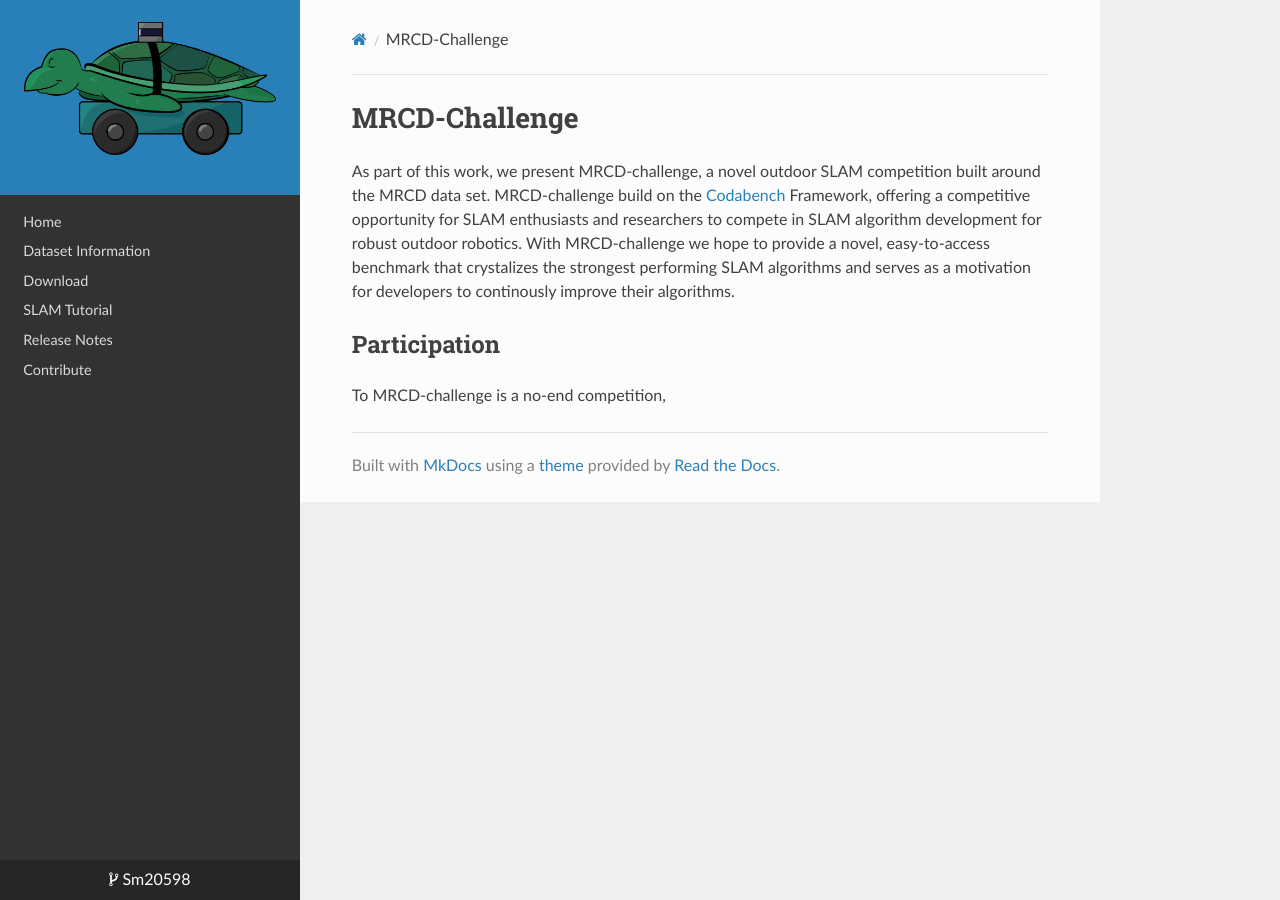
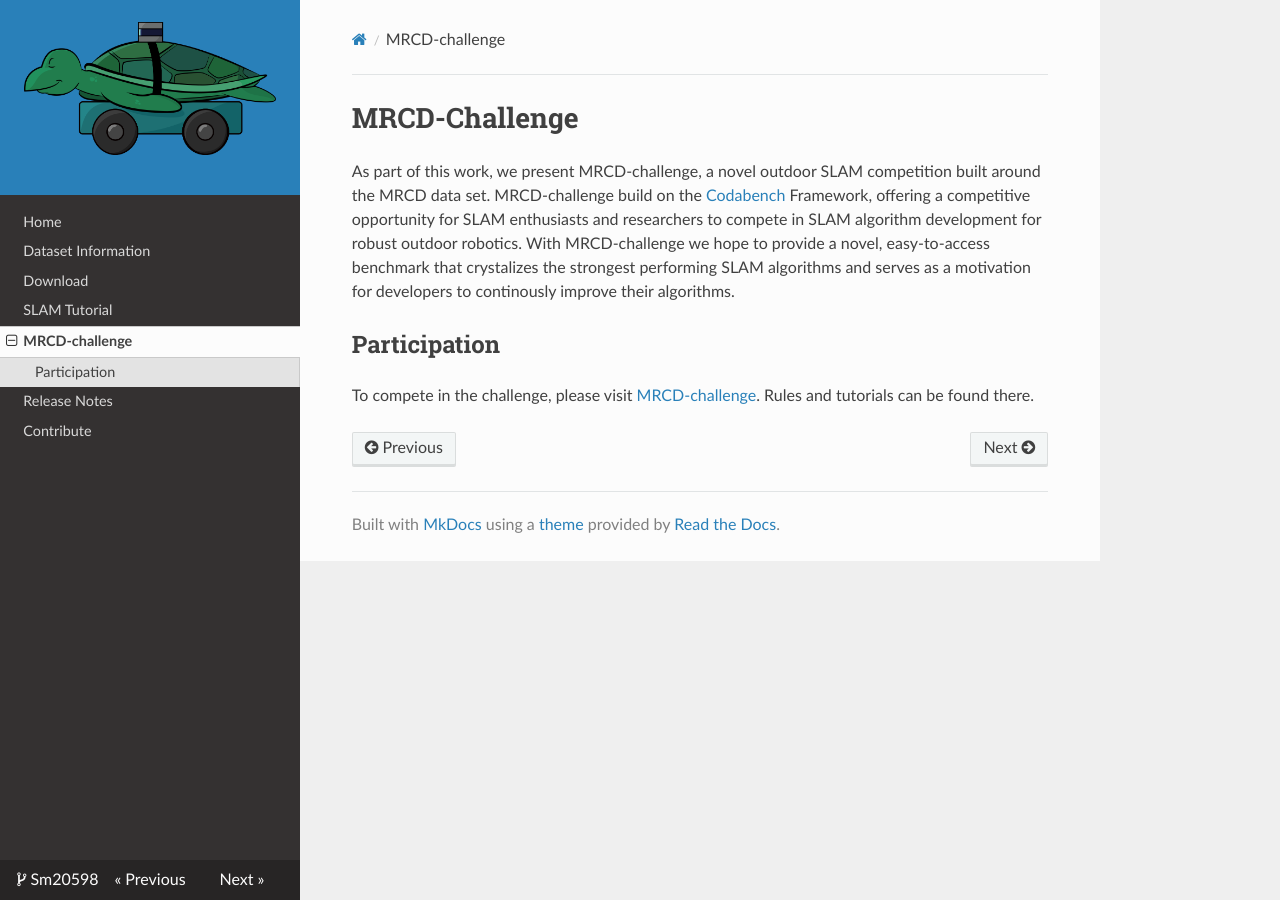
Before and after one commit to SM20598/MRCD, an MkDocs documentation site: the page built from docs/challenge.md, in a window 1280 px wide. Built offline with MkDocs 1.6.1, drawn with Linux system fonts in a browser that asks for light colours; nearby versions of some CDN libraries.

Commit message:
added codabench challenge

```diff
--- a/docs/challenge.md
+++ b/docs/challenge.md
@@ -2,4 +2,4 @@
 As part of this work, we present MRCD-challenge, a novel outdoor SLAM competition built around the MRCD data set. MRCD-challenge build on the [Codabench](https://www.codabench.org/) Framework, offering a competitive opportunity for SLAM enthusiasts and researchers to compete in SLAM algorithm development for robust outdoor robotics. With MRCD-challenge we hope to provide a novel, easy-to-access benchmark that crystalizes the strongest performing SLAM algorithms and serves as a motivation for developers to continously improve their algorithms.
 
 ## Participation
-To MRCD-challenge is a no-end competition,
+To compete in the challenge, please visit [MRCD-challenge](https://www.codabench.org/competitions/16114/). Rules and tutorials can be found there.
--- a/mkdocs.yml
+++ b/mkdocs.yml
@@ -5,6 +5,7 @@ nav:
   - Dataset Information: user-guide.md
   - Download: download.md
   - SLAM Tutorial: slam-tutorial.md
+  - MRCD-challenge: challenge.md
   - Release Notes: release-notes.md
   - Contribute: contribute.md
   # - Contact: contact.md (ADD LATER)
```
Also changed, not shown: README.md (+1 -1 lines), docs/README.md (+1 -1 lines), 1 other file.
